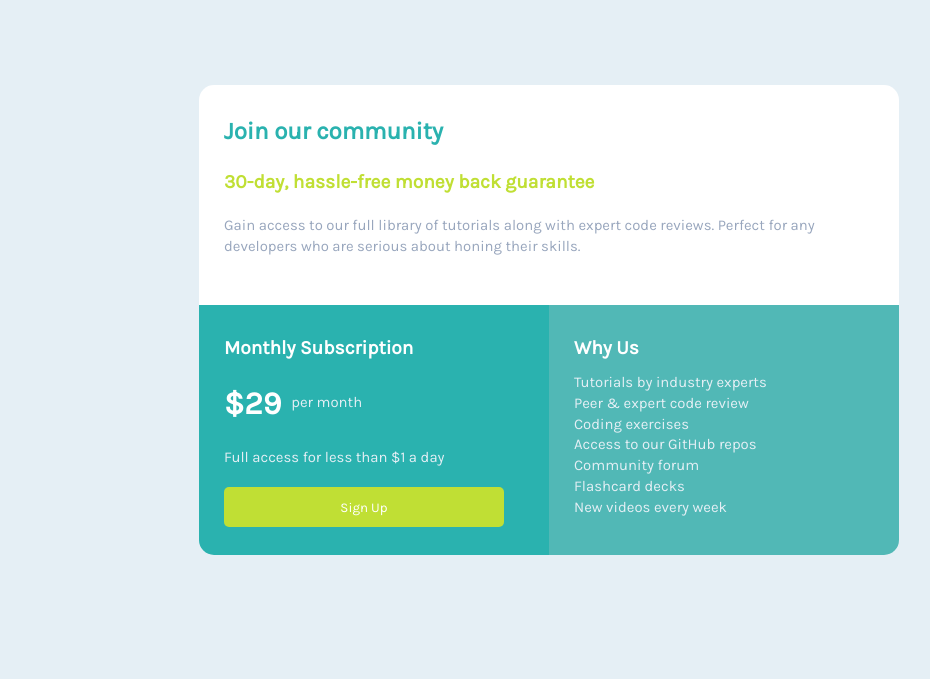
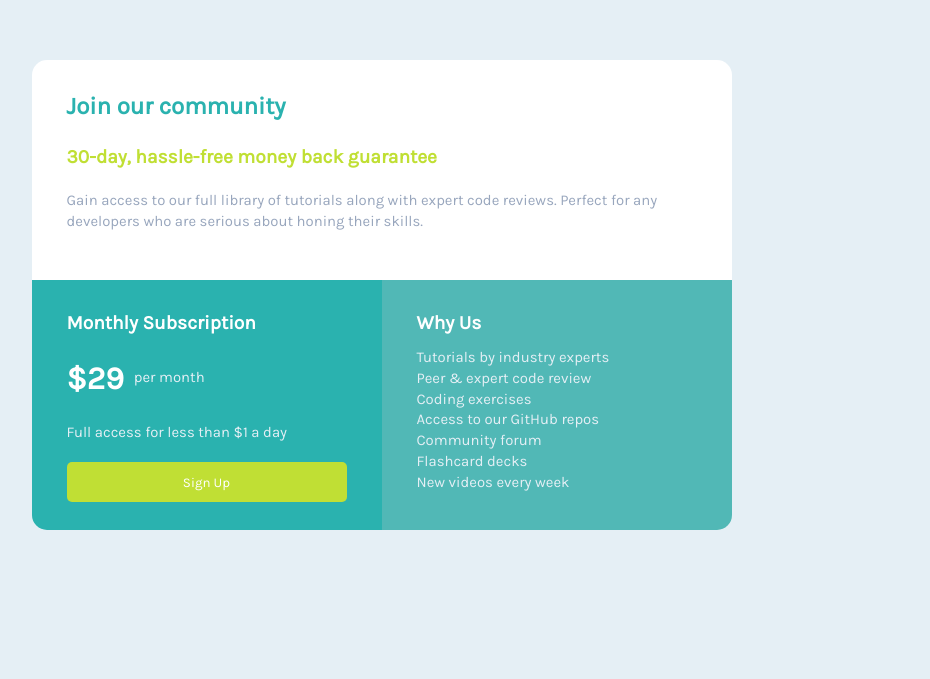
Before and after one commit to ArthurKingDev/Single-price-grid-component, a plain HTML site: page index.html in a window 1536 px wide. Shown: the part 105-784 px from the top of the page, without its empty margins (414-1344 px from the left). Drawn offline with Linux system fonts and the light colour scheme.

Commit message:
Update style.css

```diff
--- a/style.css
+++ b/style.css
@@ -6,7 +6,6 @@
     --bright-yellow: hsl(71, 73%, 54%);
     --light-gray: hsl(204, 43%, 93%);
     --greyish-blue: hsl(218, 22%, 67%);
-    --white: hsl(0, 0%, 100%);
     --pink: hsl(334, 92%, 56%);
 }
 
@@ -24,20 +23,20 @@ body {
     font-size: 0.93rem;
     font-weight: 400;
     background-color: var(--light-gray);
+    overflow-x: hidden;
 }
 
-main {
+main{
     display: grid;
     place-items: center;
 }
 
 .grid-container {
     max-width: 310px;
-    min-height: 870px;
 }
 
 .community {
-    background-color: var(--white);
+    background-color: white;
 }
 
 .community h1 {
@@ -64,11 +63,11 @@ main {
 
 .subscription h1 {
     font-size: 1.2rem;
-    color: var(--white);
+    color: white;
 }
 
 figure {
-    color: var(--white);
+    color: white;
     font-size: 2rem;
     font-weight: 700;
     margin-right: 10px;
@@ -99,9 +98,11 @@ button {
     height: 40px;
     font-family: 'Karla', sans-serif;
 }
+
 .sign-up-btn a {
-    color: var(--white);
+    color: white;
 }
+
 button:hover {
     background-color: var(--pink);
 }
@@ -112,7 +113,7 @@ button:hover {
 }
 
 .why-us h1 {
-    color: var(--white);
+    color: white;
     font-size: 1.2rem;
     margin-bottom: 10px;
 }
@@ -120,6 +121,7 @@ button:hover {
 .attribution {
     text-align: center;
 }
+
 a {
     color: var(--cyan);
     text-decoration: none;
@@ -136,6 +138,11 @@ a {
     main {
         height: 985px;
     }
+
+    .grid-container {
+        min-height: 870px;
+    }
+
     .community {
         padding: 30px 15px;
         border-top-left-radius: 12px;
@@ -144,6 +151,7 @@ a {
 
     .subscription {
         padding: 30px 15px;
+        border-bottom-left-radius: unset;
     }
 
     .why-us {
@@ -152,13 +160,12 @@ a {
         border-bottom-right-radius: 12px;
     }
 }
-@media only screen and (min-width: 1440px) {
-
-    main {
-        height: 1250px;
-    }
+@media only screen and (min-width: 1440px)  {
 
     .grid-container {
+        margin-top: 165px;
+        margin-bottom: 165px;
+        margin-left: -335px;
         display: grid;
         grid-template-columns:  350px 350px;
         grid-template-rows: 220px 250px;
@@ -169,6 +176,7 @@ a {
         grid-column: 1 / span 2;
         grid-row: 1 / 1;
     }
+
     .item-2 {
         grid-column: 1 / 1;
         grid-row: 2 / 2;
@@ -180,18 +188,21 @@ a {
     }
 
     .community {
-        padding: 30px 25px;
+        padding-block: 30px;
+        padding-left: 35px;
         border-top-left-radius: 15px;
         border-top-right-radius: 15px;
     }
 
     .subscription {
-        padding: 30px 25px;
+        padding-block: 30px;
+        padding-left: 35px;
         border-bottom-left-radius: 15px;
     }
 
     .why-us {
-        padding: 30px 25px;
+        padding-block: 30px;
+        padding-left: 35px;
         border-bottom-right-radius: 15px;
     }
 }
```
